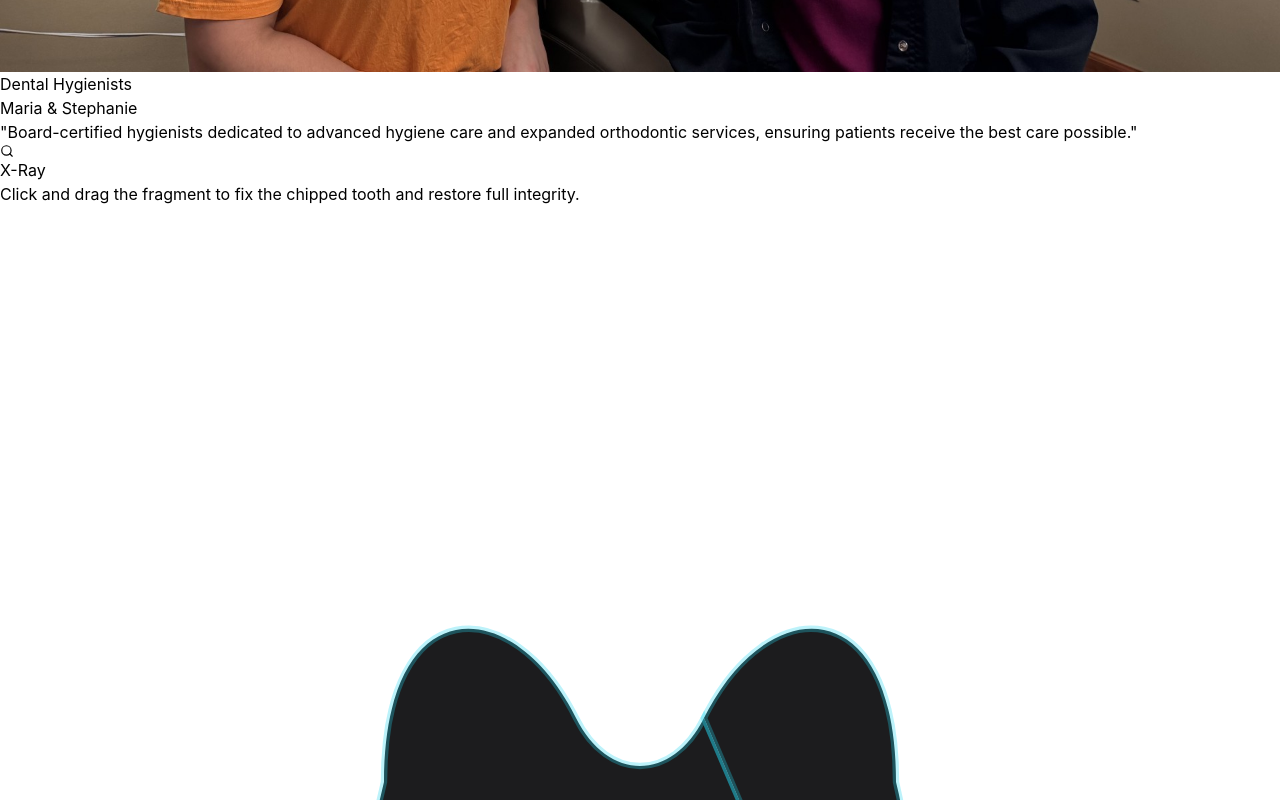
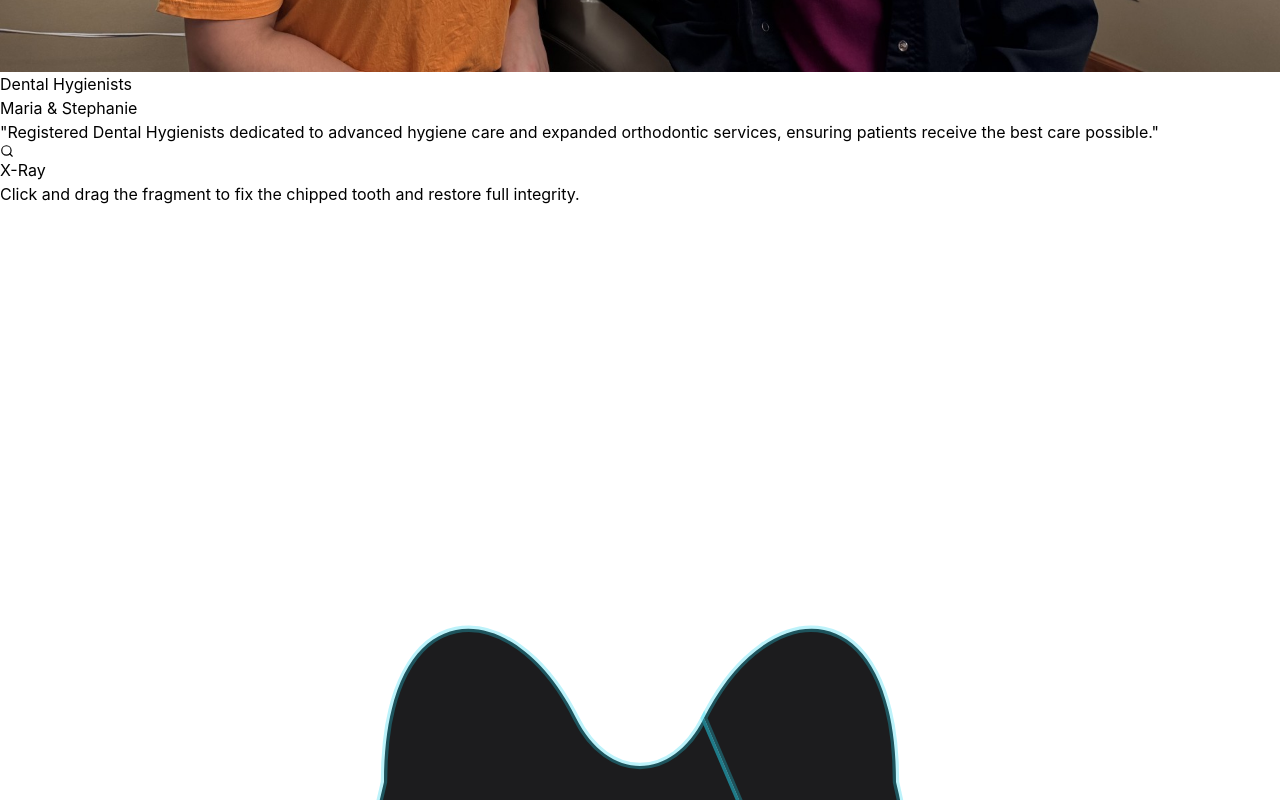
Before and after one commit to frickenclutch/Dr.LaFlair, a React (Vite) app: page / in a window 1280 px wide. Shown: the part 7420-8220 px from the top of the page. Built offline with nearby package versions, Linux system fonts and the light colour scheme.

Commit message:
Difficulty Increase

```diff
--- a/src/App.jsx
+++ b/src/App.jsx
@@ -19,7 +19,7 @@ const GameModal = ({ onClose }) => {
 
  // Game state vars (kept in ref to avoid react state batching in animation loop)
   const gameRef = useRef({
-    timeRemaining: 30, // INCREASED TO 30 SECONDS
+    timeRemaining: 20, // INCREASED TO 30 SECONDS
     toothHealth: 100,  // starts at 100%
     lastTime: Date.now(),
     playerX: typeof window !== 'undefined' ? window.innerWidth / 2 : 500,
@@ -644,7 +644,7 @@ const STAFF_CARDS = [
   {
     name: "Maria & Stephanie",
     role: "Dental Hygienists",
-    bio: "Board-certified hygienists dedicated to advanced hygiene care and expanded orthodontic services, ensuring patients receive the best care possible.",
+    bio: "Registered Dental Hygienists dedicated to advanced hygiene care and expanded orthodontic services, ensuring patients receive the best care possible.",
     image: "/oloivastephanie.jpg"
   }
 ];
```
